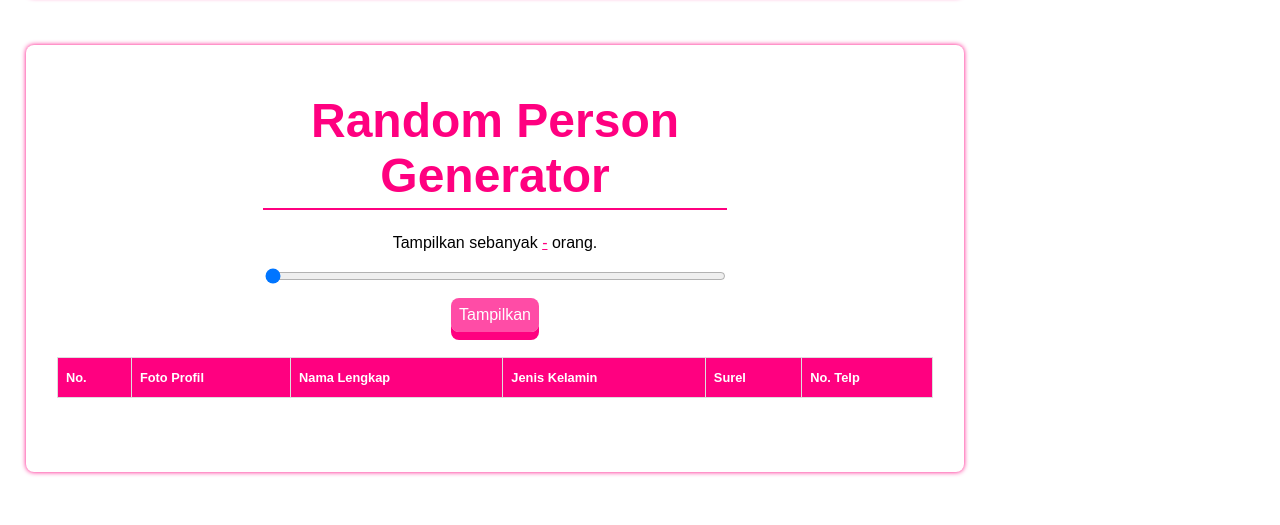
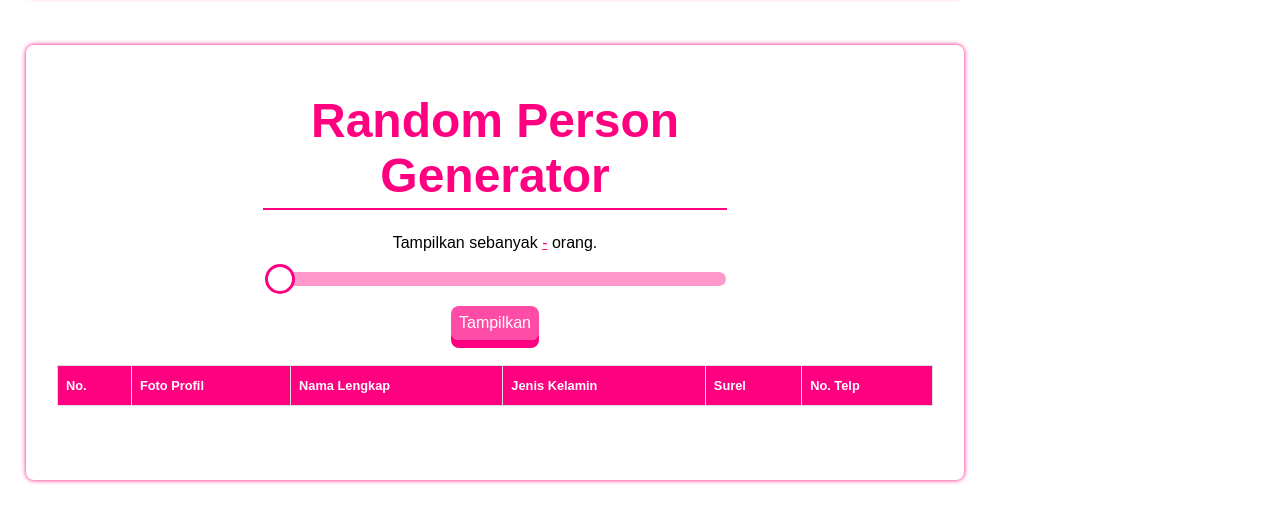
Before and after one commit to masadamsahid/portofolio-pure-html-css, a plain HTML site: page index.html in a window 1280 px wide. Shown: the part 2356-2881 px from the top of the page. Drawn offline with Linux system fonts and the light colour scheme; no server answers; a web font is replaced by a local one.

Commit message:
Styling the Random person generator section

```diff
--- a/orang.js
+++ b/orang.js
@@ -29,7 +29,7 @@ function showPersonData(){
         `<tr>
             <td>${indeks}</td>
             <td><img src="${e.picture.large}"></td>
-            <td>${e.name.first + e.name.last}</td>
+            <td>${e.name.first + " " + e.name.last}</td>
             <td>${e.gender}</td>
             <td>${e.email}</td>
             <td>${e.cell}</td>
--- a/style.css
+++ b/style.css
@@ -947,7 +947,23 @@ p span#banyak-orang{
 #person-num{
     display: block;
     width: 50%;
-    margin: 1em auto;
+    height: 1em;
+    margin: 20px auto;
+    -webkit-appearance: none;
+    outline: none;
+    background: rgba(255,0,128, .4);
+    border-radius: 1em;
+}
+
+#person-num::-webkit-slider-thumb{
+    -webkit-appearance: none;
+    appearance: none;
+    background: white;
+    width: 30px;
+    height: 30px;
+    cursor: pointer;
+    border-radius: 50%;
+    border: 3px solid rgba(255,0,128,1);
 }
 
 /*Breakpoint untuk Tablet*/
```
